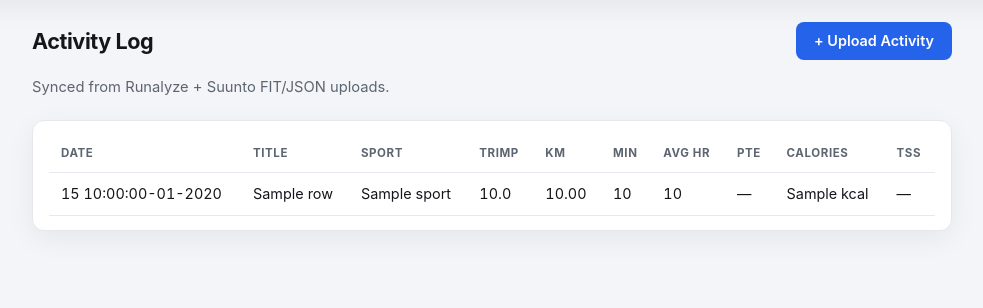
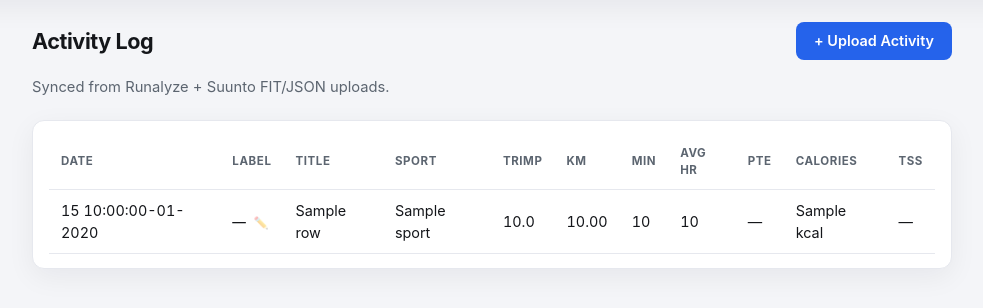
Before and after one commit to Raviv65/running-coach, a Flask app: template templates/activity.html in a window 1280 px wide. Shown: the part 55-363 px from the top of the page, without its empty margins (148-1131 px from the left). Run offline with Flask 3, Linux system fonts and the light colour scheme; the template is opened without the code that fills it: most values are stand-ins (such as "Sample title", 1, 10 or a date in 2020); some libraries are stand-ins or nearby versions.

Commit message:
Add activity labeling: inline edit in activity list, label in briefing context
- POST /activity/<id>/label endpoint persists label to GCS
- activity.html: edit icon + inline input per row, stopPropagation so row click still works
- context_builder.py: label column in activity table, weekly_structure from profile, new hr_zones array format

Co-Authored-By: Claude Sonnet 4.6 <noreply@anthropic.com>

```diff
--- a/app.py
+++ b/app.py
@@ -600,6 +600,19 @@ def upload_activity():
     return jsonify({"ok": True, "result": {k: v for k, v in result.items() if k != "hr_timeseries"}})
 
 
+@app.route("/activity/<activity_id>/label", methods=["POST"])
+def save_label(activity_id):
+    label = (request.json or {}).get("label", "").strip()
+    db = load_metrics()
+    for day_acts in (db.get("activities") or {}).values():
+        for a in day_acts:
+            if str(a.get("id", "")) == activity_id:
+                a["label"] = label
+                save_metrics(db)
+                return jsonify({"ok": True})
+    abort(404)
+
+
 @app.route("/activity/<activity_id>/segments", methods=["POST"])
 def save_segments(activity_id):
     db = load_metrics()
--- a/context_builder.py
+++ b/context_builder.py
@@ -162,22 +162,42 @@ def build_context(db: dict[str, Any], today: str) -> str:
 
     # ── Athlete profile ──────────────────────────────────────────────────────
     hz = profile.get("hr_zones", DEFAULT_PROFILE["hr_zones"])
+
+    def _zone_str(key: str, lo: int, hi: int) -> str:
+        """Format a zone from either array [lo,hi] or legacy scalar keys."""
+        z = hz.get(key)
+        if isinstance(z, (list, tuple)) and len(z) == 2:
+            lo2, hi2 = int(z[0]), int(z[1])
+            return f"<{hi2}" if lo2 == 0 else (f">{lo2}" if hi2 >= 900 else f"{lo2}–{hi2}")
+        # legacy flat-key format
+        return f"{lo}–{hi}"
+
+    hz_text = (
+        f"Z1 {_zone_str('Z1', 0, 128)}, "
+        f"Z2 {_zone_str('Z2', 128, 140)}, "
+        f"Z3 {_zone_str('Z3', 140, 150)}, "
+        f"Z4 {_zone_str('Z4', 150, 158)}, "
+        f"Z5 {_zone_str('Z5', 158, 999)} bpm"
+    )
+
+    freq = profile.get("training_days_per_week") or profile.get("training_frequency_min_per_week", 3)
+    max_hr = profile.get("max_hr") or profile.get("max_hr_bpm", 163)
     lines += [
         "=== ATHLETE PROFILE ===",
-        f"Name: {profile.get('name', 'Raviv')} | Age: {profile.get('age', 60)} | Sex: {profile.get('sex', 'male').title()}",
+        f"Name: {profile.get('name', 'Raviv')} | Age: {profile.get('age', 60)} | Gender: {profile.get('gender', profile.get('sex', 'male')).title()}",
         f"Sport: {profile.get('sport', 'treadmill running')}",
-        f"Max HR: {profile.get('max_hr_bpm', 165)} bpm",
-        (
-            f"HR zones: Z1 <{hz.get('z1_max', 128)}, "
-            f"Z2 {hz.get('z2_min', 128)}–{hz.get('z2_max', 140)}, "
-            f"Z3 {hz.get('z3_min', 140)}–{hz.get('z3_max', 150)}, "
-            f"Z4 {hz.get('z4_min', 150)}–{hz.get('z4_max', 158)}, "
-            f"Z5 >{hz.get('z5_min', 158)} bpm"
-        ),
-        f"Training frequency: min {profile.get('training_frequency_min_per_week', 3)}×/week",
+        f"Max HR: {max_hr} bpm",
+        f"HR zones: {hz_text}",
+        f"Training frequency: {freq}×/week",
     ]
     if profile.get("notes"):
         lines.append(f"Notes: {profile['notes']}")
+
+    weekly = profile.get("weekly_structure", [])
+    if weekly:
+        lines.append("Weekly session structure:")
+        for s in weekly:
+            lines.append(f"  Session {s.get('session', '?')} — {s.get('type', '')}: {s.get('description', '')}")
 
     # ── Progress toward goal ─────────────────────────────────────────────────
     current_pace = float(profile.get("threshold_pace_kmh", 8.5))
@@ -220,10 +240,11 @@ def build_context(db: dict[str, Any], today: str) -> str:
     if not recent:
         lines.append("No activities recorded.")
     else:
-        lines.append(f"{'Date':<12} {'Sport':<14} {'Dist':>7} {'Dur':>7} {'AvgHR':>6} {'MaxHR':>6} {'TSS':>6}")
-        lines.append("─" * 62)
+        lines.append(f"{'Date':<12} {'Label':<14} {'Sport':<12} {'Dist':>7} {'Dur':>7} {'AvgHR':>6} {'MaxHR':>6} {'TSS':>6}")
+        lines.append("─" * 72)
         for day, a in recent[:28]:
-            sport = (a.get("sport") or "—")[:13]
+            label = (a.get("label") or "")[:13]
+            sport = (a.get("sport") or "—")[:11]
             dist_km = a.get("distance_km")
             dist = f"{dist_km:.1f}km" if dist_km else "—"
             dur_min = a.get("duration_min")
@@ -233,7 +254,7 @@ def build_context(db: dict[str, Any], today: str) -> str:
             tss = a.get("training_stress_score") or a.get("tss")
             tss_s = f"{float(tss):.0f}" if tss is not None else "—"
             lines.append(
-                f"{day:<12} {sport:<14} {dist:>7} {dur:>7} {avg_hr:>6} {max_hr:>6} {tss_s:>6}"
+                f"{day:<12} {label:<14} {sport:<12} {dist:>7} {dur:>7} {avg_hr:>6} {max_hr:>6} {tss_s:>6}"
             )
 
     # ── Biometrics — last 7 days ─────────────────────────────────────────────
--- a/templates/activity.html
+++ b/templates/activity.html
@@ -11,6 +11,7 @@
     <thead>
       <tr>
         <th>Date</th>
+        <th>Label</th>
         <th>Title</th>
         <th>Sport</th>
         <th>TRIMP</th>
@@ -25,8 +26,22 @@
     <tbody>
       {% for row in rows %}
       {% set clickable = row.get('has_json') or row.get('has_fit') %}
-      <tr {% if clickable %}class="clickable" onclick="window.location='/activity/{{ row.get('id') }}'"{% endif %}>
+      {% set act_id = row.get('id') %}
+      <tr {% if clickable %}class="clickable" onclick="rowClick(event,'{{ act_id }}')"{% endif %}>
         <td class="num">{{ row.date | datefmt }}</td>
+        <td onclick="event.stopPropagation()" style="white-space:nowrap;">
+          <span id="lbl-{{ act_id }}" class="lbl-text" onclick="startEdit('{{ act_id }}','{{ row.get('label') or '' }}')">
+            {{ row.get('label') or '—' }}
+          </span>
+          <span class="edit-icon" onclick="startEdit('{{ act_id }}','{{ row.get('label') or '' }}')" title="Edit label">✏️</span>
+          <span id="lbl-form-{{ act_id }}" style="display:none;">
+            <input id="lbl-input-{{ act_id }}" type="text" placeholder="{{ row.get('sport') or 'Label…' }}"
+                   style="width:110px;padding:2px 6px;border:1px solid var(--border);border-radius:5px;font-size:0.85rem;"
+                   onkeydown="if(event.key==='Enter')saveLabel('{{ act_id }}');if(event.key==='Escape')cancelEdit('{{ act_id }}')">
+            <button onclick="saveLabel('{{ act_id }}')" style="margin-left:4px;padding:2px 8px;background:#2563eb;color:#fff;border:none;border-radius:5px;font-size:0.8rem;cursor:pointer;">Save</button>
+            <button onclick="cancelEdit('{{ act_id }}')" style="padding:2px 8px;background:none;border:none;font-size:0.8rem;cursor:pointer;color:var(--muted);">✕</button>
+          </span>
+        </td>
         <td>{{ row.title or '—' }}
           {% if row.get('has_fit') %}<span style="font-size:0.75rem;background:rgba(22,163,74,0.1);color:#16a34a;padding:2px 6px;border-radius:4px;margin-left:4px;">📊 FIT</span>
           {% elif row.get('has_json') %}<span style="font-size:0.75rem;background:rgba(37,99,235,0.1);color:#2563eb;padding:2px 6px;border-radius:4px;margin-left:4px;">📄 JSON</span>
@@ -42,7 +57,7 @@
         <td class="num">{{ row.get("suunto_tss") or row.get("tss") or "—" }}</td>
       </tr>
       {% else %}
-      <tr><td colspan="10" class="sub">No activities yet.</td></tr>
+      <tr><td colspan="11" class="sub">No activities yet.</td></tr>
       {% endfor %}
     </tbody>
   </table>
@@ -52,5 +67,39 @@
 .btn-upload:hover { background:#1d4ed8; text-decoration:none; }
 tr.clickable { cursor:pointer; }
 tr.clickable:hover { background:#f0f4ff; }
+.lbl-text { cursor:pointer; color:var(--muted); font-size:0.85rem; }
+.lbl-text:not(:empty):not([data-empty]) { color:inherit; font-weight:500; }
+.edit-icon { font-size:0.75rem; cursor:pointer; margin-left:4px; opacity:0.4; }
+.edit-icon:hover { opacity:1; }
 </style>
+<script>
+function rowClick(e, id) {
+  window.location = '/activity/' + id;
+}
+function startEdit(id, current) {
+  document.getElementById('lbl-' + id).style.display = 'none';
+  document.getElementById('lbl-form-' + id).style.display = 'inline';
+  const inp = document.getElementById('lbl-input-' + id);
+  inp.value = current;
+  inp.focus();
+  inp.select();
+}
+function cancelEdit(id) {
+  document.getElementById('lbl-form-' + id).style.display = 'none';
+  document.getElementById('lbl-' + id).style.display = 'inline';
+}
+async function saveLabel(id) {
+  const inp = document.getElementById('lbl-input-' + id);
+  const label = inp.value.trim();
+  const r = await fetch('/activity/' + id + '/label', {
+    method: 'POST',
+    headers: { 'Content-Type': 'application/json' },
+    body: JSON.stringify({ label }),
+  });
+  if (!r.ok) { alert('Save failed'); return; }
+  const span = document.getElementById('lbl-' + id);
+  span.textContent = label || '—';
+  cancelEdit(id);
+}
+</script>
 {% endblock %}
```
